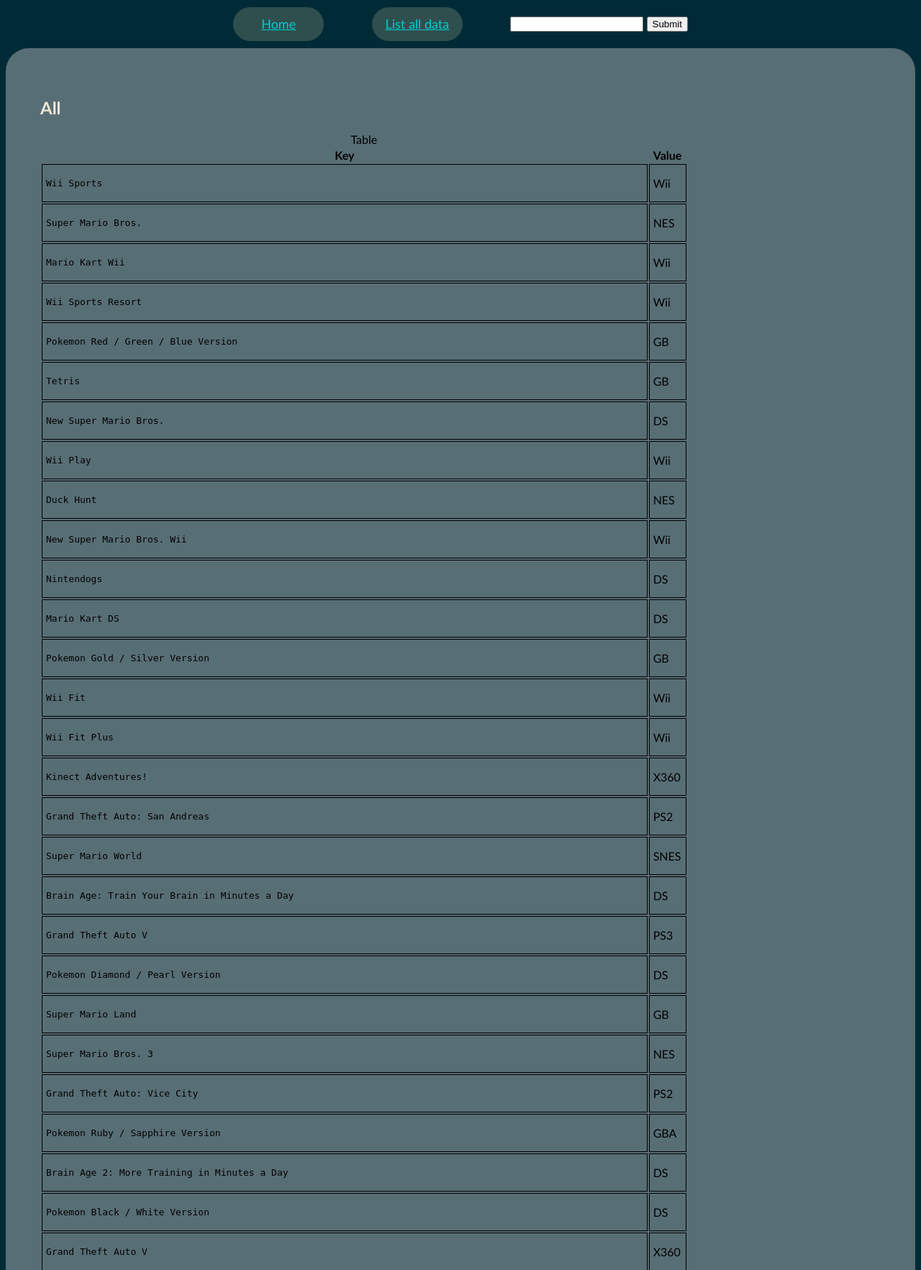
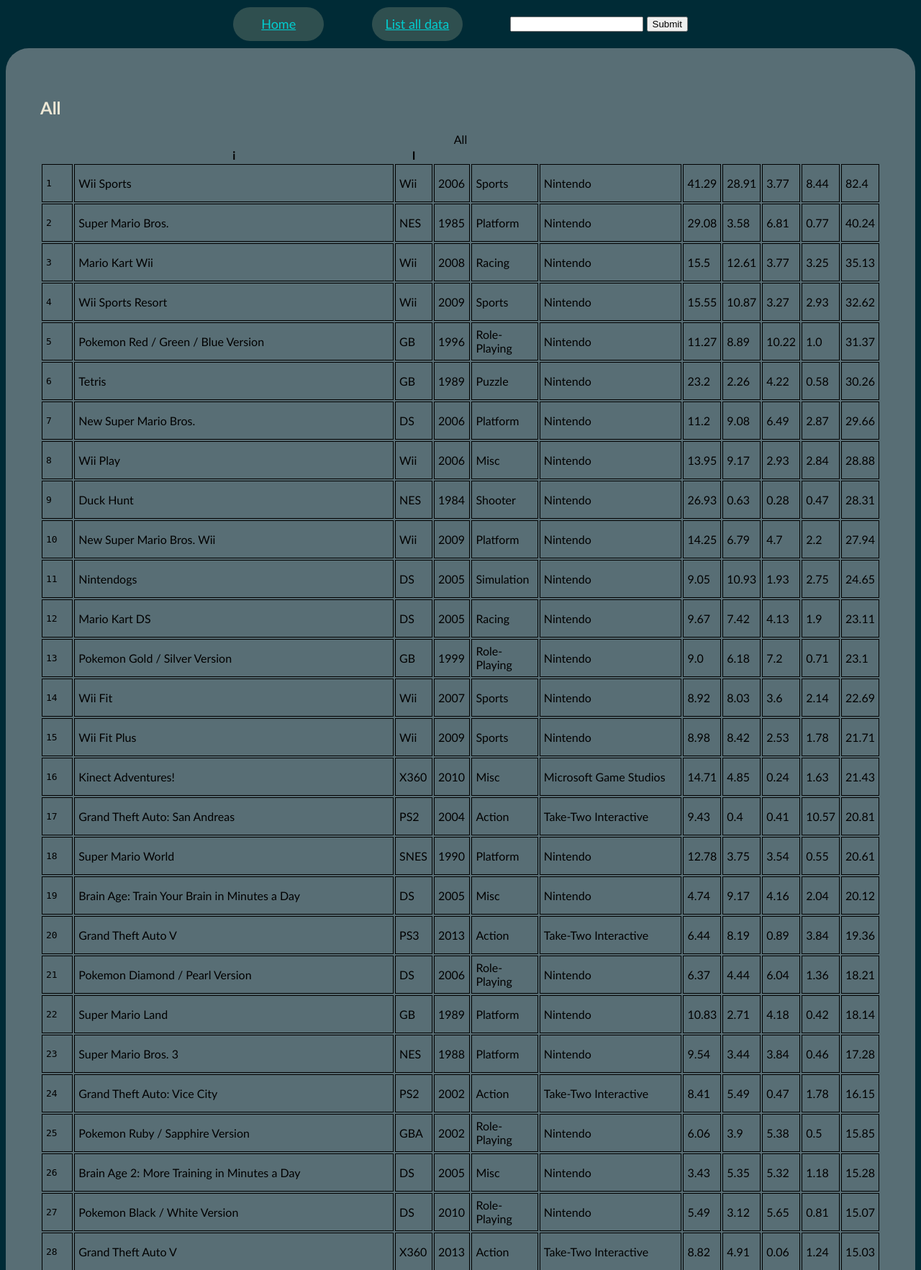
Before and after one commit to CyberFlameGO/AS91892, a Flask app: page /all in a window 1280 px wide. Shown: the part 218-1983 px from the top of the page at 72% size. Run offline with Flask 2, Linux system fonts and the light colour scheme; data comes from the database, SQL or seed files in the repository.

Commit message:
cleanup
Signed-off-by: CyberFlame <cyberflameu@gmail.com>

```diff
--- a/app.py
+++ b/app.py
@@ -9,7 +9,8 @@
 
 class Database(object):
     """
-    Database class
+    Database class for SQLite3.
+    TODO: Make a variable for the table (for use in class methods) and variable for table creation query
     """
 
     def __init__(self, db_name: str):
@@ -63,6 +64,13 @@
         else:
             self.cursor.execute(query)
         return self.cursor.fetchall()
+
+    def get_all_fields_of_table(self):
+        """
+        Gets all columns (fields) excluding the id field, of a table using SQLite's PRAGMA command
+        """
+        self.cursor.execute(f"PRAGMA table_info(Game);")
+        return self.cursor.fetchall().pop(0)
 
     def insert_row(self, length: float):
         """
@@ -122,12 +130,14 @@
 
 
 @app.route('/all')
-def render_me():
-    query = "SELECT Game.game, platform FROM Game"
+def render_all():
+    query = "SELECT * FROM Game"
     db = Database(DB_FILE)
-    all = db.read_db(query)
+    fields = db.get_all_fields_of_table()
+    data = db.read_db(query)
+
     db.connection.close()
-    return render_template("datapage.html", values = all, title = "All")
+    return render_template("datapage.html", keys = fields, values = data, title = "All")
 
 
 @app.route('/search', methods = ['GET', 'POST'])
--- a/templates/datapage.html
+++ b/templates/datapage.html
@@ -3,20 +3,30 @@
 {% block main %}
     <h2>{{ title }}</h2>
         <table>
-            <caption>Table</caption>
+            <caption>{{ title }}</caption>
             <thead>
             <tr>
-                <th>Key</th>
-                <th>Value</th>
+                {% for key in keys %}
+                <th>{{ key[0] }}</th>
+                {% endfor %}
             </tr>
             </thead>
             <tbody>
+            {% for val in values %}
             <tr>
-                {% for val in values %}
                 <td>
-                    <pre><code>{{ val[0] }}</code></pre>
+                    <pre><code>{{ val[1] }}</code></pre>
                 </td>
-                <td>{{ val[1] }}</td>
+                <td>{{ val[2] }}</td>
+                <td>{{ val[3] }}</td>
+                <td>{{ val[4] }}</td>
+                <td>{{ val[5] }}</td>
+                <td>{{ val[6] }}</td>
+                <td>{{ val[7] }}</td>
+                <td>{{ val[8] }}</td>
+                <td>{{ val[9] }}</td>
+                <td>{{ val[10] }}</td>
+                <td>{{ val[11] }}</td>
             </tr>
             {% endfor %}
             </tbody>
```
